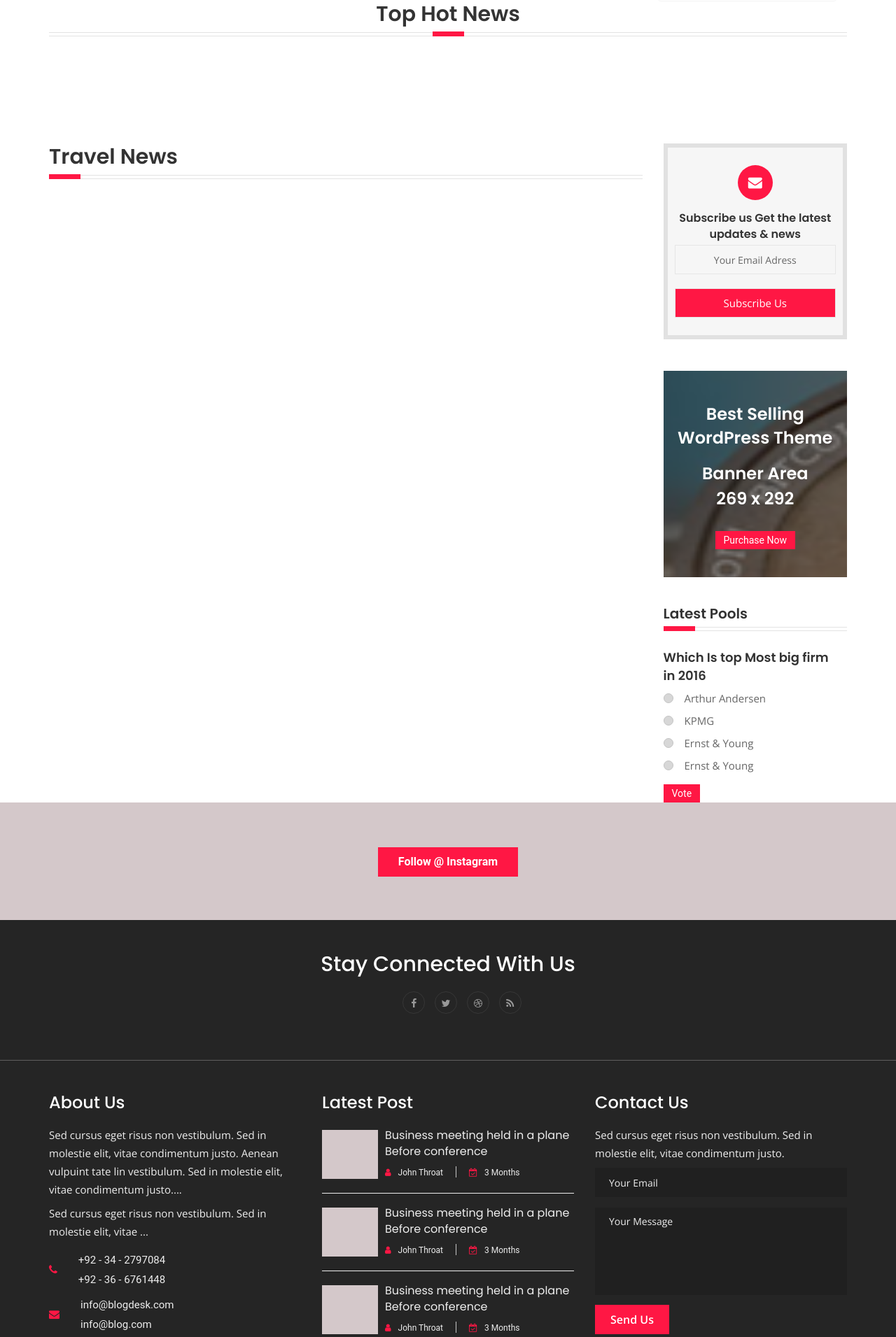
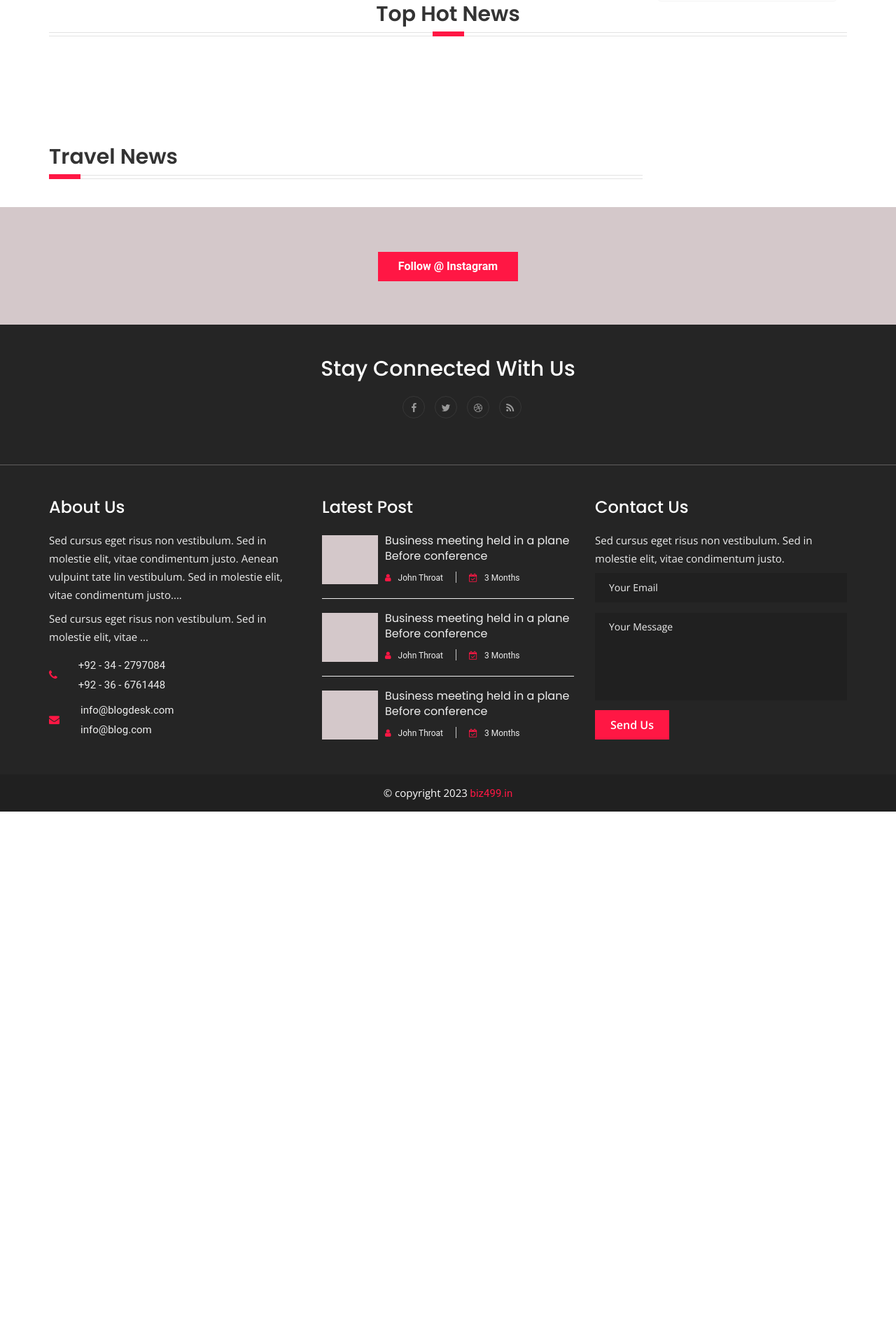
Before and after one commit to biz499/news_blog, a Django app: page / in a window 1280 px wide. Shown: the part 1179-3090 px from the top of the page at 70% size. After the commit the page ends 2339 px from the top, so only its background shows below. Run offline with Django 3.2, Linux system fonts and the light colour scheme; data that the repository does not hold is empty; some libraries are stand-ins or nearby versions.

Commit message:
removed sidebar

```diff
--- a/templates/index.html
+++ b/templates/index.html
@@ -564,91 +564,6 @@
                 </div>
                 {% endfor %}
               </div>
-              <div class="col-md-3">
-                <!--SIDE BAR WRAP START-->
-                <div class="side_bar_wrap">
-                  <!--KF SIDE FORM START-->
-                  <div class="kf_side_form">
-                    <a href="#"><i class="fa fa-envelope"></i></a>
-                    <h6>Subscribe us Get the latest updates & news</h6>
-                    <form method="post" class="comment_form">
-                      <div class="kf_commet_field">
-                        <input
-                          placeholder="Your Email Adress"
-                          name="author"
-                          type="text"
-                          value=""
-                          data-default="Name*"
-                          size="30"
-                          required
-                        />
-                      </div>
-                      <p class="form-submit">
-                        <input
-                          name="submit"
-                          type="submit"
-                          class="submit"
-                          value="Subscribe Us"
-                        />
-                      </p>
-                    </form>
-                  </div>
-                  <!--KF SIDE FORM END-->
-
-                  <!--KF SELLING ADD OVERLAY START-->
-                  <div class="kf_selling_add overlay">
-                    <h3>Best Selling WordPress Theme</h3>
-                    <h3>Banner Area</h3>
-                    <h3>269 x 292</h3>
-                    <a class="theam_btn_medium" href="#">Purchase Now</a>
-                  </div>
-                  <!--KF SELLING ADD OVERLAY END-->
-
-                  <!--KF SIDE LATEST START-->
-                  <div class="kf_side_latest">
-                    <div class="section_heading">
-                      <h2>Latest Pools</h2>
-                      <span></span>
-                    </div>
-                    <div class="kf_latest_radio">
-                      <h5>Which Is top Most big firm in 2016</h5>
-                      <ul class="radio_points">
-                        <li>
-                          <div class="checkbox_radio">
-                            <input type="radio" name="one" id="radio1" />
-                            <span></span>
-                            <label for="radio1">Arthur Andersen</label>
-                          </div>
-                        </li>
-                        <li>
-                          <div class="checkbox_radio">
-                            <input type="radio" name="one" id="radio2" />
-                            <span></span>
-                            <label for="radio2">KPMG</label>
-                          </div>
-                        </li>
-                        <li>
-                          <div class="checkbox_radio">
-                            <input type="radio" name="one" id="radio3" />
-                            <span></span>
-                            <label for="radio3">Ernst & Young</label>
-                          </div>
-                        </li>
-                        <li>
-                          <div class="checkbox_radio">
-                            <input type="radio" name="one" id="radio4" />
-                            <span></span>
-                            <label for="radio4">Ernst & Young</label>
-                          </div>
-                        </li>
-                      </ul>
-                      <a class="theam_btn_medium" href="#">Vote</a>
-                    </div>
-                  </div>
-                  <!--KF SIDE LATEST END-->
-                </div>
-                <!--SIDE BAR WRAP END-->
-              </div>
             </div>
           </div>
         </div>
```
